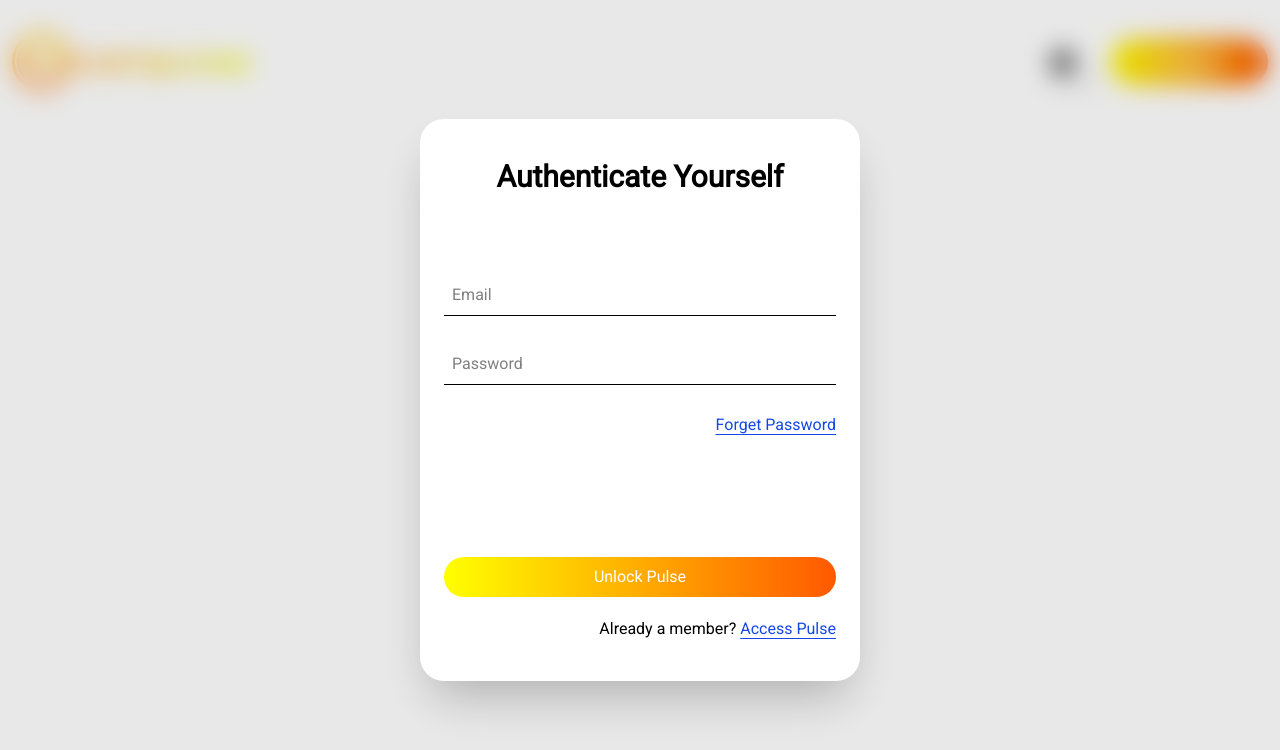
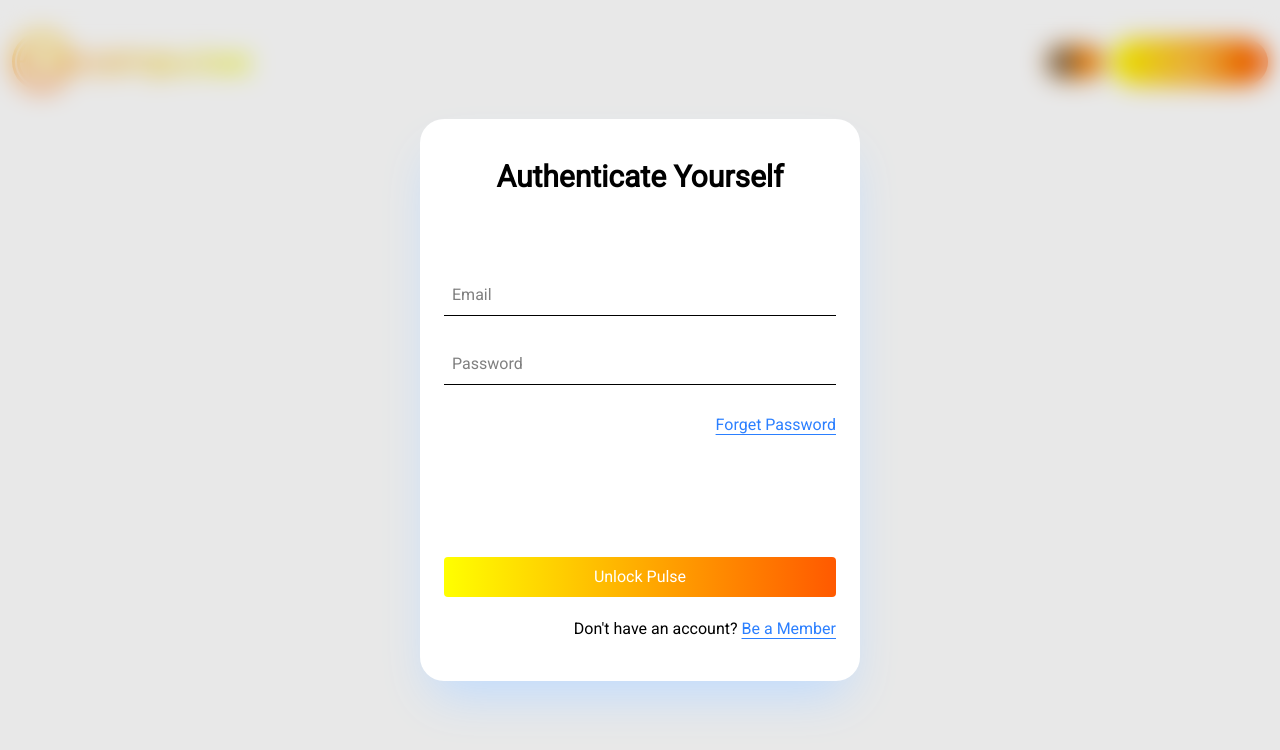
Before and after one commit to shamrozkhan0/coinpulse, a React (Vite) app in the folder frontend/: page / in a window 1280 px wide. Both pictures are taken after a click on the button "Login". Shown: the top 750 px of the page. Built offline with nearby package versions, Linux system fonts and the light colour scheme.

Commit message:
Completed Authentication system

```diff
--- a/frontend/index.html
+++ b/frontend/index.html
@@ -9,7 +9,7 @@
   <meta name="viewport" content="width=device-width, initial-scale=1.0" />
   <title>Coinpulse - AI-powered Analuzer</title>
 </head>
-<body class="transition-all ease-in-out  duration-700">
+<body class="transition-all ease-in-out duration-700">
   <div id="root"></div>
   <script type="module" src="/src/main.jsx"></script>
   <script src="https://cdn.jsdelivr.net/npm/particles.js@2.0.0/particles.min.js"></script>
--- a/frontend/src/App.jsx
+++ b/frontend/src/App.jsx
@@ -1,5 +1,6 @@
 import "./App.css";
-import { useEffect, useState } from "react";
+import { useEffect, useState, } from "react";
+import { ThemeProvider } from "./context/context";
 
 // Components Imports
 import Loader from "./Components/Loader";
@@ -12,7 +13,6 @@ function App() {
   const [showContent, setShowContent] = useState(false);
 
 
-
   useEffect(() => {
     const handleLoad = () => setIsLoaded(true);
 
@@ -22,7 +22,7 @@ function App() {
       } else {
         window.addEventListener("load", handleLoad);
       }
-    }, 1700);
+    }, 1500);
 
     return () => window.removeEventListener("load", handleLoad);
   }, []);
@@ -36,13 +36,16 @@ function App() {
     }
   }, [isloaded])
 
+  // return <Loader DOMLoaded={isloaded} theme={theme}/>
+  // return <ComponentsWrapper />
 
+  return (
 
+    <ThemeProvider>
+      {showContent ? <ComponentsWrapper /> : <Loader DOMLoaded={isloaded} />}
+    </ThemeProvider>
 
-  // return <Loader DOMLoaded={isloaded} theme={theme}/>
-  return <ComponentsWrapper />
-
-  // return showContent ? <ComponentsWrapper/> : <Loader DOMLoaded={isloaded}/>;
+  );
 }
 
 export default App;
--- a/frontend/src/Components/AuthenticationModal.jsx
+++ b/frontend/src/Components/AuthenticationModal.jsx
@@ -1,83 +1,27 @@
-// import Login from "../assets/Features/login";
+import { useContext, useEffect, useState } from "react";
+import { ThemeContext } from "../context/context";
 
-import { useState } from "react";
-import { color, motion } from "framer-motion";
+// Authentication Features
+import Login from "../Features/Login";
+import Signup from "../Features/Signup";
 
 const AuthenticationModal = ({ isVisible, onClose }) => {
   const [login, setLogin] = useState(true);
 
   return (
-    <div
-      onClick={onClose}
-      className={`w-screen h-screen  transition-all ease-in-out duration-200 bg-[#00000017]
-           ${isVisible
-          ? "backdrop-blur-md opacity-100 z-[99999px] pointer-events-auto"
-          : "backdrop-blur-[1px] opacity-0 z-[-2] pointer-events-none"
-        }
-    `}
-    >
-      <motion.div
-        initial={{ y: 100, opacity: 0 }}
-        animate={isVisible ? { y: 0, opacity: 1 } : { y: 100, opacity: 0 }}
-        transition={{ ease: "easeInOut", duration: 0.5 }}
-        role="dialog"
-        aria-modal="true"
-        aria-labelledby="Authenticate Yourself"
-        onClick={(e) => e.stopPropagation()}
-        className={`bg-white absolute top-1/2 left-1/2 transform -translate-1/2 shadow-2xl rounded-3xl overflow-hidden
-  `}
-      >
-        <div className="relative w-110 flex items-center justify-between flex-col gap-20 py-10 px-6 ">
-          <header>
-            <h1 className="font-roboto text-3xl font-semibold text-center ">
-              {login ? "Authenticate Yourself" : "Be a pulser"}
-            </h1>
-          </header>
-
-          <div className="w-full">
-            <form action="" method="POST" className="">
-              <div className="flex flex-col items-start gap-7">
-                <input
-                  type="text"
-                  placeholder="Email"
-                  className="font-roboto border-b-1 placeholder-[#808080] border-black w-full  p-2 outline-0 "
-                  required
-                />
-                <input
-                  type="text"
-                  placeholder="Password"
-                  className="font-roboto border-b-1 border-black w-full p-2 outline-0 "
-                  required
-                />
-
-                <a
-                  href=""
-                  className="font-roboto text-end w-full text-blue-700 underline underline-offset-4 font-normal"
-                >
-                  Forget Password
-                </a>
-              </div>
-              <div className="flex flex-col items-start gap-5 pt-30">
-                <button
-                  type="submit"
-                  className="font-roboto bg-gradient w-full text-white py-2 rounded-4xl"
-                >
-                  Unlock Pulse
-                </button>
-                <p className="font-roboto text-end w-full">
-                  Already a member?{" "}
-                  <a
-                    href=""
-                    className="text-blue-700 underline underline-offset-4"
-                  >
-                    Access Pulse
-                  </a>
-                </p>
-              </div>
-            </form>
-          </div>
-        </div>
-      </motion.div>
+    <div onClick={onClose}
+      className={`w-full h-full relative transition-all ease-in-out duration-200 bg-[#00000017] flex items-center justify-center px-5
+           ${
+             isVisible
+               ? "backdrop-blur-md opacity-100 z-[99999px] pointer-events-auto"
+               : "backdrop-blur-[1px] opacity-0 z-[-2] pointer-events-none"
+           }
+    `}>
+      {login ? (
+        <Login setLogin={setLogin} isVisible={isVisible} />
+      ) : (
+        <Signup setLogin={setLogin} isVisible={isVisible} />
+      )}
     </div>
   );
 };
--- a/frontend/src/Components/ComponentsWrapper.jsx
+++ b/frontend/src/Components/ComponentsWrapper.jsx
@@ -15,8 +15,8 @@ const ComponentsWrapper = ({ theme }) => {
 
 
     return (
-        <div className={`transition-opacity ease-in-out duration-800 h-screen ${theme ? "bg-black" : ""} ${render ? "opacity-100" : "opacity-0"}`}>
-            <Navbar/>
+        <div className={`transition-opacity ease-in-out duration-800 h-screen w-screen ${render ? "opacity-100" : "opacity-0"}`}>
+            <Navbar />
         </div>
     )
 }
--- a/frontend/src/Components/DarkThemeButton.jsx
+++ b/frontend/src/Components/DarkThemeButton.jsx
@@ -1,24 +1,25 @@
-import { useEffect, useState } from "react";
+import React, { useEffect, useContext } from "react";
 import { motion } from "framer-motion";
-
-// Icons Imports
 import { FontAwesomeIcon } from "@fortawesome/react-fontawesome";
 import { faSun, faMoon } from "@fortawesome/free-solid-svg-icons";
 
+// Import contexts
+import { ThemeContext, ThemeUpdaterContext } from "../context/context";
+
 const DarkThemeButton = ({ animation }) => {
-  const storedTheme = localStorage.getItem("theme");
-  const [enabled, setEnabled] = useState(storedTheme === "dark");
+  const theme = useContext(ThemeContext);         // true = dark
+  const setTheme = useContext(ThemeUpdaterContext);
 
-  // ✅ Apply theme on mount and when toggled
+  // Apply theme on mount and on toggle
   useEffect(() => {
-    if (enabled) {
+    if (theme) {
       document.body.style.backgroundColor = "black";
       localStorage.setItem("theme", "dark");
     } else {
       document.body.style.backgroundColor = "white";
       localStorage.setItem("theme", "light");
     }
-  }, [enabled]);
+  }, [theme]);
 
   const animationsProps = animation
     ? {
@@ -30,19 +31,18 @@ const DarkThemeButton = ({ animation }) => {
 
   return (
     <motion.div
-      // This animation appear only if animation props is true
       {...animationsProps}
-      onClick={() => setEnabled(!enabled)}
-      className={`w-14 h-8 flex items-center rounded-full p-1 cursor-pointer transition-colors duration-300 shadow-lg
-          ${enabled ? "bg-yellow-300" : "bg-orange-400-"}`}
+      onClick={() => setTheme((prev) => !prev)}
+      className={`w-14 h-8 flex items-center rounded-full p-1 cursor-pointer transition-colors duration-300 shadow-[0px_0px_3px_black]
+        ${theme ? "bg-yellow-300" : "bg-orange-400"}`}
     >
       <div
         className={`w-6 h-6 bg-black rounded-full shadow-md transform transition-transform duration-300
-            flex items-center justify-center
-            ${enabled ? "translate-x-6" : "translate-x-0"}`}
+          flex items-center justify-center
+          ${theme ? "translate-x-6" : "translate-x-0"}`}
       >
         <FontAwesomeIcon
-          icon={enabled ? faMoon : faSun}
+          icon={theme ? faMoon : faSun}
           className="text-white"
         />
       </div>
--- a/frontend/src/Components/Loader.jsx
+++ b/frontend/src/Components/Loader.jsx
@@ -23,8 +23,6 @@ const Loader = ({ DOMLoaded }) => {
 
     return () => typed.destroy();
   }, []);
-
-
 
   // Load Particles.js
   useEffect(() => {
--- a/frontend/src/Components/Navbar.jsx
+++ b/frontend/src/Components/Navbar.jsx
@@ -5,6 +5,9 @@ import { Link } from "react-router-dom";
 // Components Imports
 import DarkThemeButton from "./DarkThemeButton";
 import AuthenticationModal from './AuthenticationModal';
+
+// framer-Motion Import
+import { motion} from 'framer-motion'
 
 const Navbar = () => {
 
--- /dev/null
+++ b/frontend/src/Features/Login.jsx
@@ -0,0 +1,73 @@
+import React from 'react'
+import { motion } from "framer-motion";
+
+const Login = ({ setLogin, isVisible }) => {
+  return (
+    <>
+      <motion.div
+        initial={{ y: 100, opacity: 0 }}
+        animate={isVisible ? { y: 0, opacity: 1 } : { y: 100, opacity: 0 }}
+        transition={{ ease: "easeInOut", duration: 0.5 }}
+        role="dialog"
+        aria-modal="true"
+        aria-labelledby="Authenticate Yourself"
+        onClick={(e) => e.stopPropagation()}
+        className={` bg-white  shadow-2xl shadow-blue-200 rounded-3xl overflow-hidden
+            w-full max-w-[440px] h-full  max-h-[562px] `}
+      >
+        <div className="relative flex items-center justify-between flex-col py-10 px-6 gap-8 h-full w-full ">
+          <header>
+            <h1 className="font-roboto text-3xl  font-semibold text-center ">
+              Authenticate Yourself
+            </h1>
+          </header>
+
+          <div className="w-full">
+            <form action="" method="POST" className="">
+              <div className="flex flex-col items-start gap-7">
+
+                <input
+                  type="text"
+                  placeholder="Email"
+                  className="font-roboto border-b-1 border-black w-full p-2 outline-0 "
+                  required
+                />
+                <input
+                  type="text"
+                  placeholder="Password"
+                  className="font-roboto border-b-1 border-black w-full p-2 outline-0 "
+                  required
+                />
+                <a
+                  href=""
+                  className="font-roboto text-end w-full text-blue-500 underline underline-offset-4 font-normal"
+                >
+                  Forget Password
+                </a>
+              </div>
+              <div className="flex flex-col items-start gap-5 pt-30">
+                <button
+                  type="submit"
+                  className="font-roboto bg-gradient w-full text-white py-2 rounded"
+                >
+                  Unlock Pulse
+                </button>
+                <p className="font-roboto text-end w-full flex items-center justify-end gap-1">
+                  Don't have an account?
+                  <button
+                    type="button"
+                    onClick={() => setLogin(false)}
+                    className="text-blue-500 underline underline-offset-4">
+                    Be a Member
+                  </button>
+                </p>
+              </div>
+            </form>
+          </div>
+        </div >
+      </motion.div >
+    </>
+  )
+}
+
+export default Login;
--- /dev/null
+++ b/frontend/src/Features/Signup.jsx
@@ -0,0 +1,73 @@
+import React from "react";
+import { motion } from "framer-motion";
+
+const Signup = ({ setLogin, isVisible }) => {
+    return (
+        <>
+            <motion.div
+                initial={{ y: 100, opacity: 0 }}
+                animate={isVisible ? { y: 0, opacity: 1 } : { y: 100, opacity: 0 }}
+                transition={{ ease: "easeInOut", duration: 0.5 }}
+                role="dialog"
+                aria-modal="true"
+                aria-labelledby="Authenticate Yourself"
+                onClick={(e) => e.stopPropagation()}
+                className={` bg-white  shadow-2xl shadow-blue-200 rounded-3xl overflow-hidden
+            w-full max-w-[440px] h-full  max-h-[562px] `}
+            >
+                <div className="relative flex items-center justify-between flex-col py-10 px-6 gap-8 h-full w-full ">
+                    <header>
+                        <h1 className="font-roboto text-3xl  font-semibold text-center ">
+                            BE A Memeber
+                        </h1>
+                    </header>
+
+                    <div className="w-full">
+                        <form action="" method="POST" className="">
+                            <div className="flex flex-col items-start gap-7">
+                                <input
+                                    type="text"
+                                    placeholder="Username"
+                                    className="font-roboto border-b-1 border-black w-full p-2 outline-0 "
+                                    required
+                                />
+                                <input
+                                    type="text"
+                                    placeholder="Email"
+                                    className="font-roboto border-b-1 border-black w-full p-2 outline-0 "
+                                    required
+                                />
+                                <input
+                                    type="text"
+                                    placeholder="Password"
+                                    className="font-roboto border-b-1 border-black w-full p-2 outline-0 "
+                                    required
+                                />
+                                <p className="font-roboto text-end w-full flex items-center justify-end gap-1">
+                                    Already have an account?
+                                    <button
+                                        type="button"
+                                        onClick={() => setLogin(true)}
+                                        className="text-blue-500 underline underline-offset-4"
+                                    >
+                                        Access pulse
+                                    </button>
+                                </p>
+                            </div>
+                            <div className="flex flex-col items-start gap-5 pt-30">
+                                <button
+                                    type="submit"
+                                    className="font-roboto bg-gradient w-full text-white py-2 rounded"
+                                >
+                                    Unlock Pulse
+                                </button>
+                            </div>
+                        </form>
+                    </div>
+                </div >
+            </motion.div >
+        </>
+    );
+};
+
+export default Signup;
--- /dev/null
+++ b/frontend/src/context/context.jsx
@@ -0,0 +1,18 @@
+import { createContext, useState } from "react";
+
+// Contexts
+export const ThemeContext = createContext();
+export const ThemeUpdaterContext = createContext();
+
+// Provider
+export const ThemeProvider = ({ children }) => {
+  const [theme, setTheme] = useState(false); // false = light, true = dark
+
+  return (
+    <ThemeContext.Provider value={theme}>
+      <ThemeUpdaterContext.Provider value={setTheme}>
+        {children}
+      </ThemeUpdaterContext.Provider>
+    </ThemeContext.Provider>
+  );
+};
```
Also changed, not shown: frontend/src/assets/Features/Login.jsx (deleted, +0 -11 lines), frontend/src/main.jsx (+7 -3 lines).
